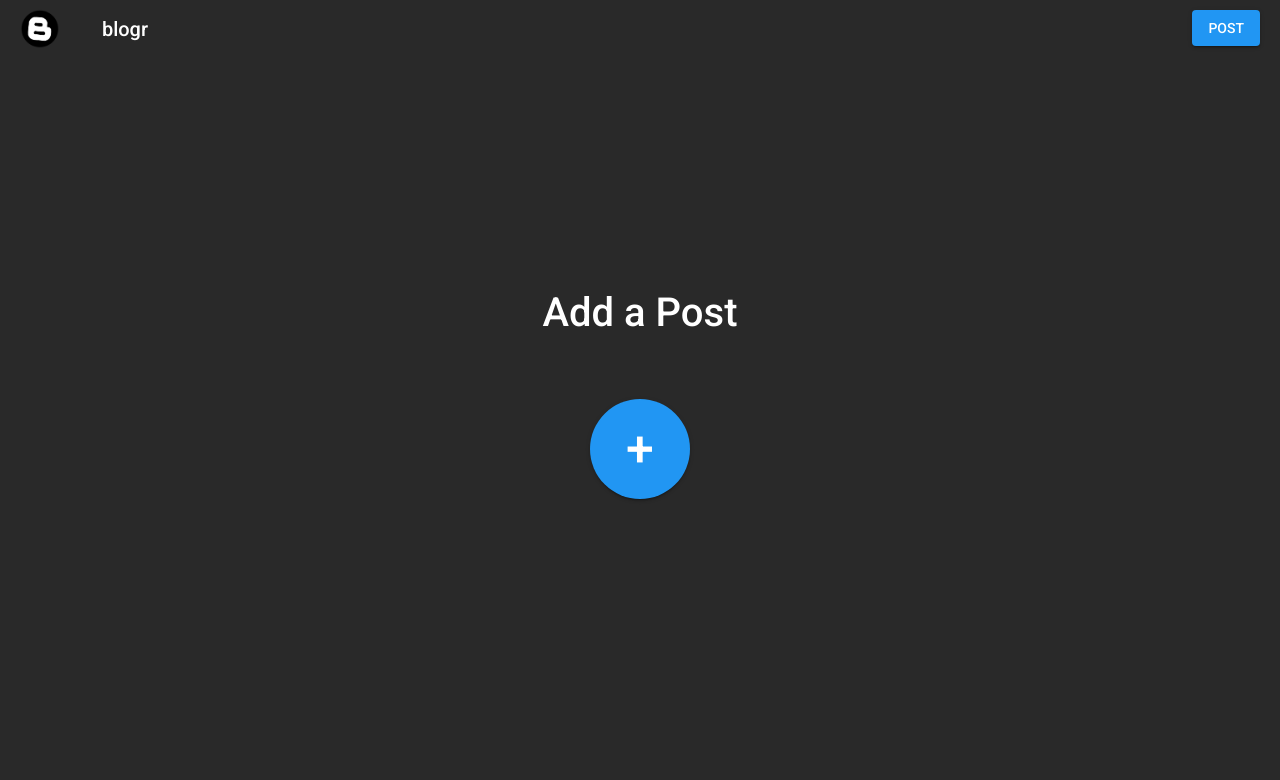
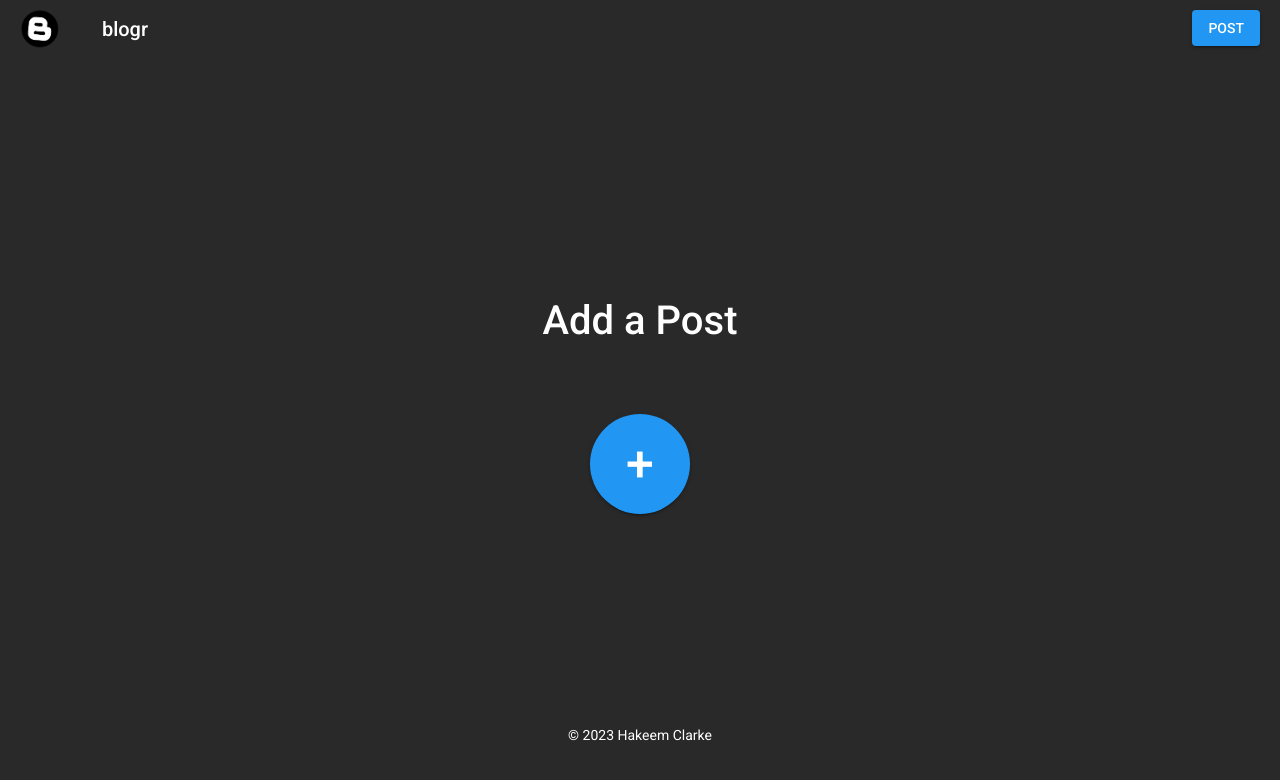
Before and after one commit to hakeem-jc/blog-ta, a React (Create React App) app: page / in a window 1280 px wide. Shown: the top 780 px of the page. Built offline with nearby package versions, Linux system fonts and the light colour scheme.

Commit message:
Add footer

```diff
--- a/src/app/App.css
+++ b/src/app/App.css
@@ -0,0 +1,12 @@
+.app {
+    min-height: 100%;
+}
+
+.app__content {
+    min-height: 82vh;
+}
+
+.app__footer {
+    text-align: center;
+    font-size: 14px;
+}
--- a/src/app/App.tsx
+++ b/src/app/App.tsx
@@ -1,13 +1,19 @@
-import React from 'react';
 import './App.css';
 import Header from '../components/Header/Header';
 import EmptyPost from '../components/EmptyPost/EmptyPost';
 
-function App() {
+const App = () => {
   return (
-    <main>
+    <main className="app">
       <Header/>
-      <EmptyPost/>
+
+      <section className="app__content">
+        <EmptyPost/>
+      </section>
+
+      <footer className="app__footer">
+            <p>© 2023 Hakeem Clarke</p>
+      </footer>
     </main>
   );
 }
--- a/src/components/EmptyPost/EmptyPost.css
+++ b/src/components/EmptyPost/EmptyPost.css
@@ -2,7 +2,7 @@
     display: flex;
     justify-content: center;
     align-items: center;
-    min-height: 80vh;
+    min-height: 82vh;
 }
 
 .empty-post__content {
--- a/src/components/Header/Header.tsx
+++ b/src/components/Header/Header.tsx
@@ -6,7 +6,6 @@ import Button from "../Button/Button";
 const Header:FC= () => {
     return (
         <header className="header">
-
             <div className="header__logo_container">
                 <img src={logo} className="header__logo" alt="Logo"/>
                 <h2 className="header__title">blogr</h2>
@@ -19,8 +18,6 @@ const Header:FC= () => {
                     shape="square"
                 />
             </nav>
-
-
         </header>
     );
 }
--- a/src/index.css
+++ b/src/index.css
@@ -1,5 +1,10 @@
 @import-normalize;
 @import url('https://fonts.googleapis.com/css2?family=Roboto:wght@400;500&display=swap');
+
+html, body {
+  height: 100%;
+  margin: 0;
+}
 
 html {
   font-size: 62.5%;
```
